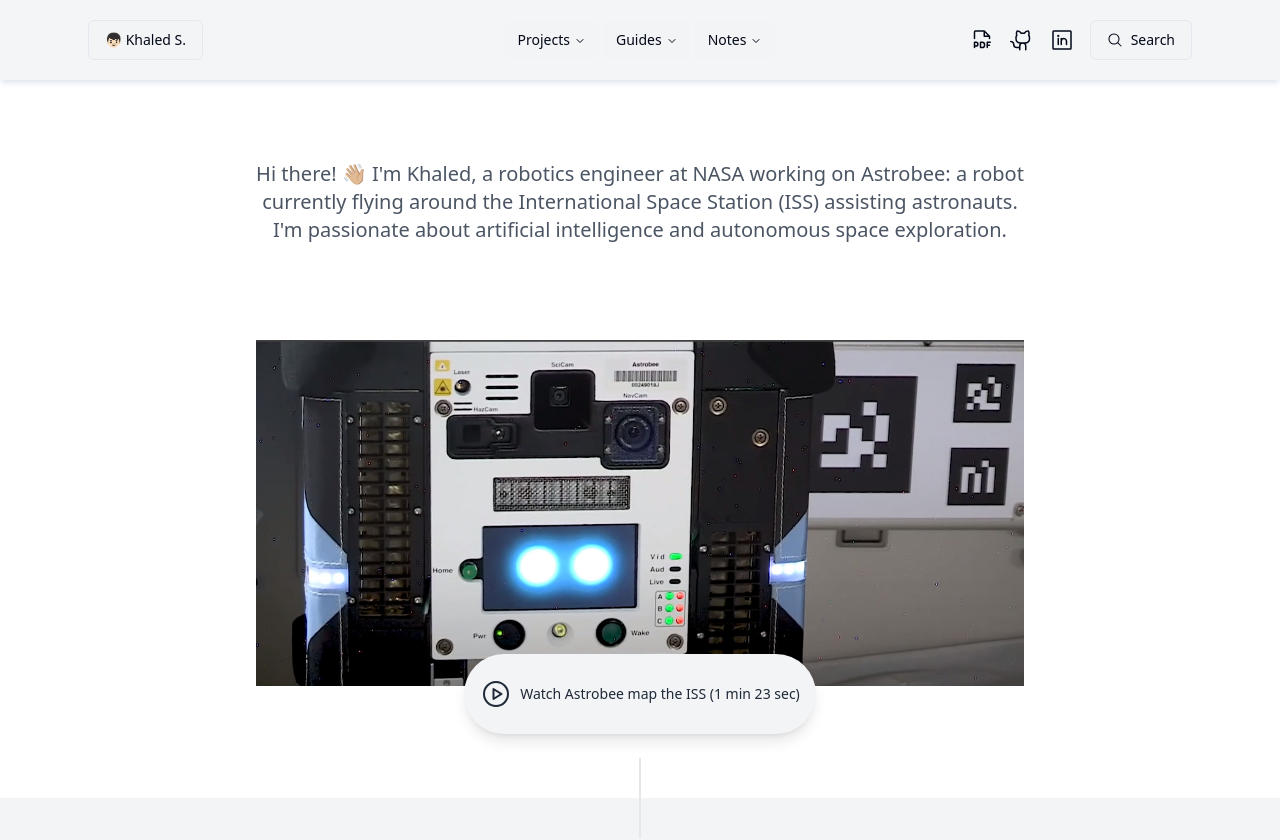
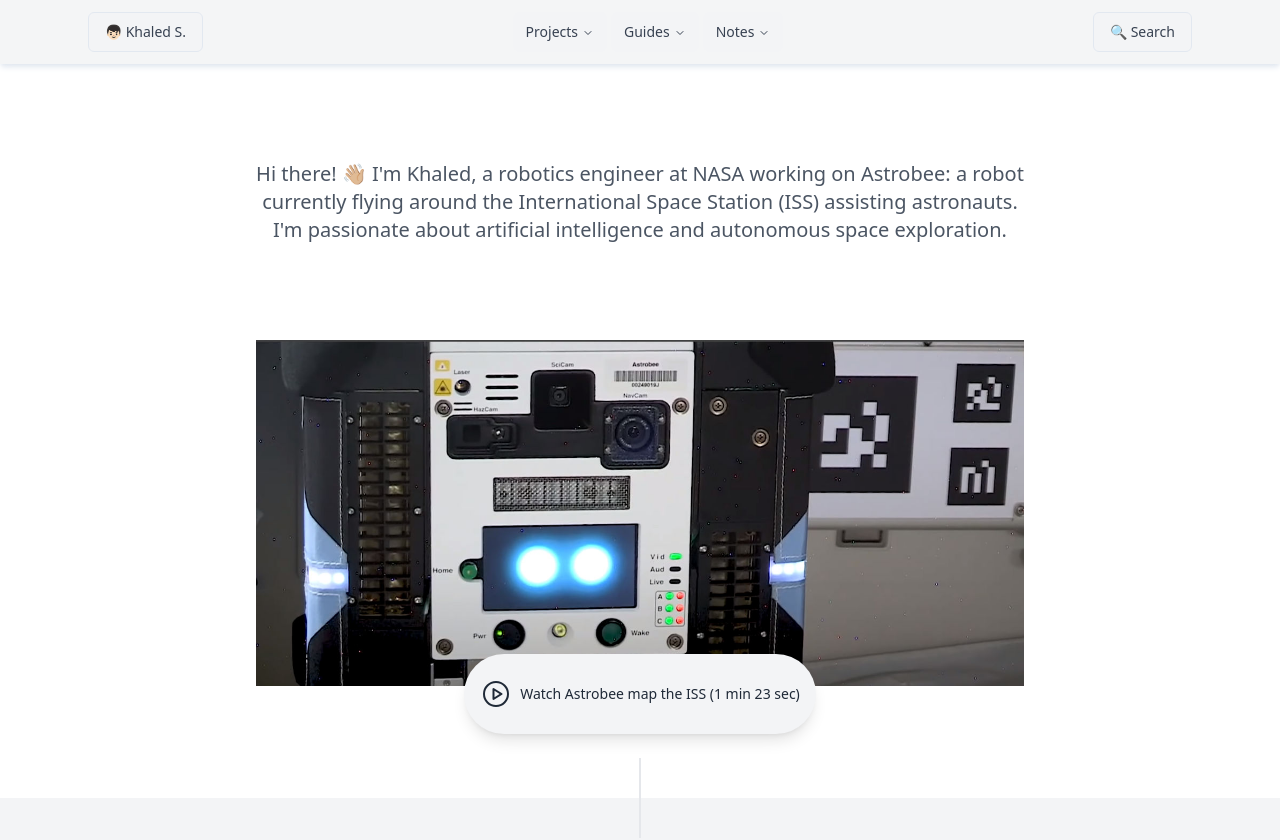
Before and after one commit to KhaledSharif/website-2024, a Next.js app: page / in a window 1280 px wide. Shown: the top 840 px of the page. Built offline with nearby package versions, Linux system fonts and the light colour scheme.

Commit message:
Update header.tsx

```diff
--- a/components/ui/header.tsx
+++ b/components/ui/header.tsx
@@ -197,45 +197,22 @@
   return (
     <header className="fixed w-full z-30 bg-opacity-90 bg-gray-100 shadow-md shadow-slate-200">
       <div className="max-w-6xl mx-auto px-5 sm:px-6">
-        <div className="hidden md:flex items-center justify-start h-16 md:h-20">
-          <a href="/" className="w-1/3">
+        <div className="flex items-center justify-between h-12 md:h-16 text-gray-700">
+          <a href="/" className="">
             <Button variant={"outline"} className="bg-gray-100 hover:bg-white">
               👦🏻 Khaled S.
             </Button>
           </a>
-          <div className="w-1/3 flex items-center justify-center">
+          <div className="flex items-center justify-center">
             <NavigationMenuDemo />
           </div>
-          <div className="w-1/3 flex gap-4 items-center justify-end">
-            <a href="/pdf/cv.pdf" target="_blank">
-              <FilePdf size={24} />
-            </a>
-            <a href="https://github.com/khaledsharif" target="_blank">
-              <GithubLogo size={24} />
-            </a>
-            <a href="https://www.linkedin.com/in/khsharif" target="_blank">
-              <LinkedinLogo size={24} />
-            </a>
+          <div className="flex gap-4 items-center justify-end">
             <Button
               variant={"outline"}
               className="bg-gray-100 hover:bg-white gap-2"
             >
-              <MagnifyingGlass size={16} />
-              Search
+              🔍 Search
             </Button>
-          </div>
-        </div>
-        <div className="flex md:hidden items-center justify-between h-16 md:h-20">
-          <a href="/">
-            <Button variant={"outline"} className="bg-gray-100 hover:bg-white">
-              👦🏻 Khaled S.
-            </Button>
-          </a>
-
-          <div className="flex gap-4">
-            <a href="/pdf/cv.pdf" target="_blank">
-              <FilePdf size={24} />
-            </a>
           </div>
         </div>
       </div>
```
